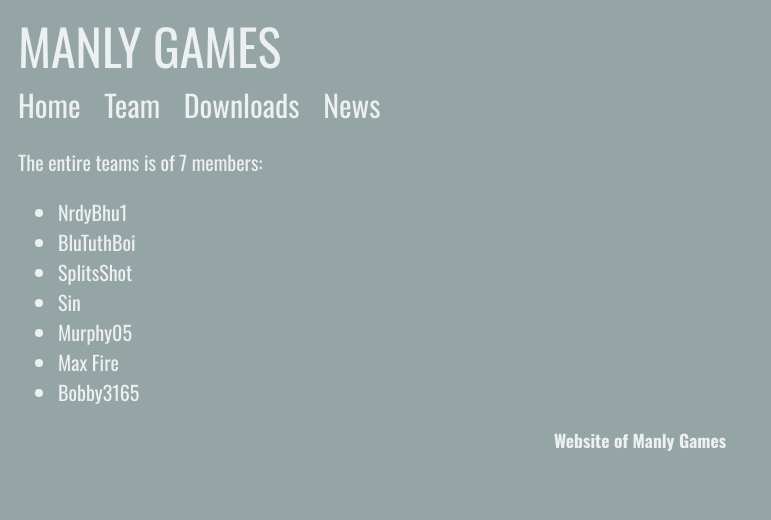
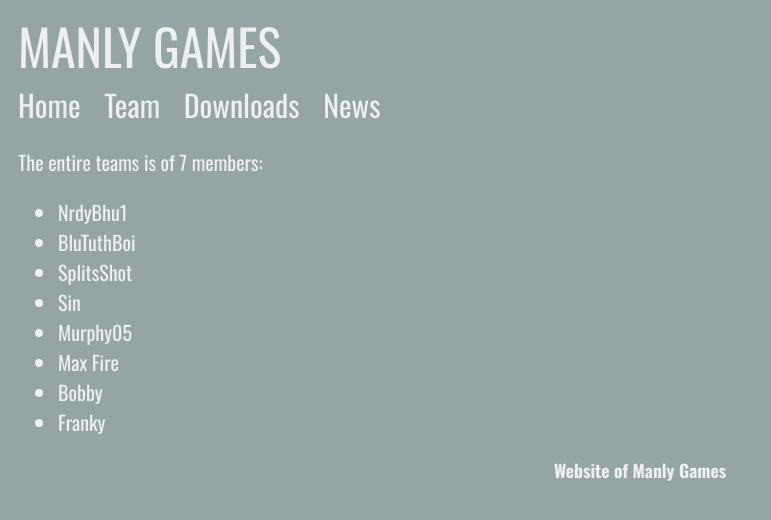
Before and after one commit to ManlyGames/manlygames.github.io, a Jekyll site: the page built from team.md, in a window 1280 px wide. Shown: the top 520 px of the page, without its empty margins (0-771 px from the left). Built offline with Jekyll 4.4.1, drawn with Linux system fonts in a browser that asks for light colours.

Commit message:
Update team.md

```diff
--- a/team.md
+++ b/team.md
@@ -11,4 +11,5 @@ The entire teams is of 7 members:
 - Sin
 - Murphy05
 - Max Fire
-- Bobby3165
+- Bobby
+- Franky
```
